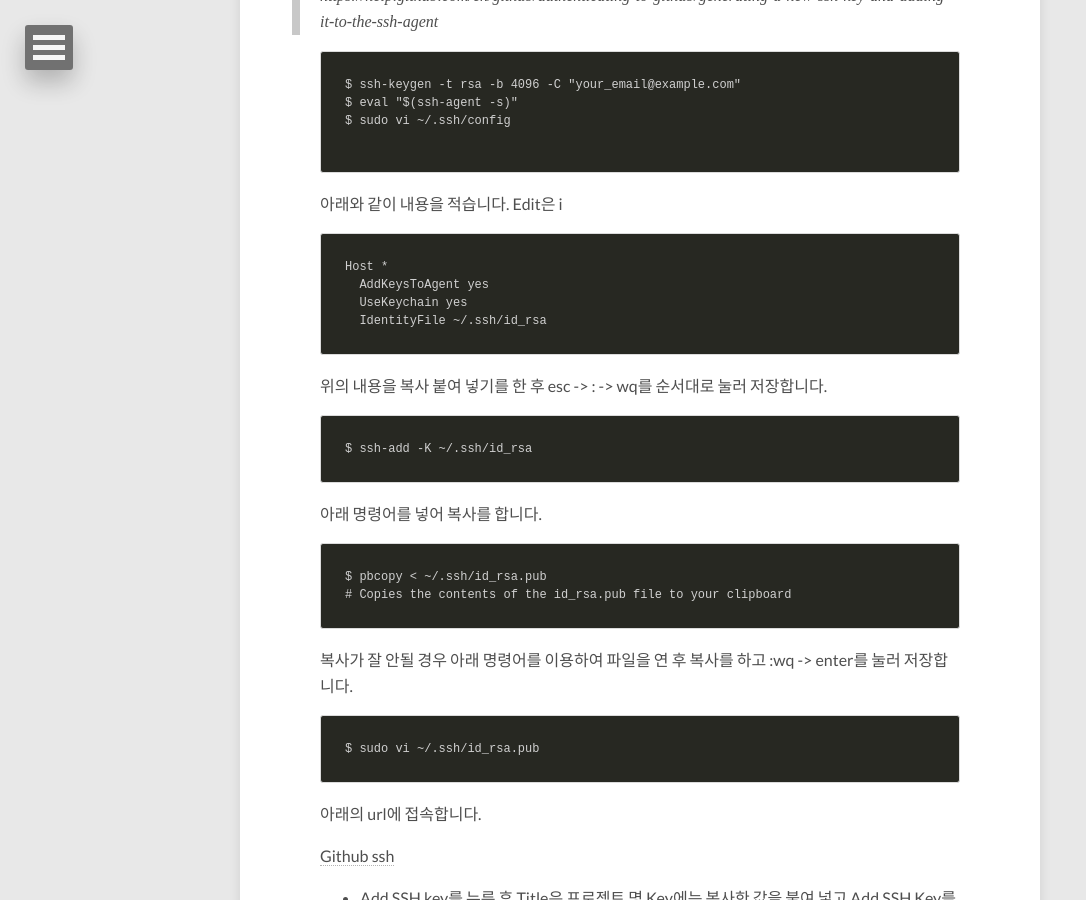
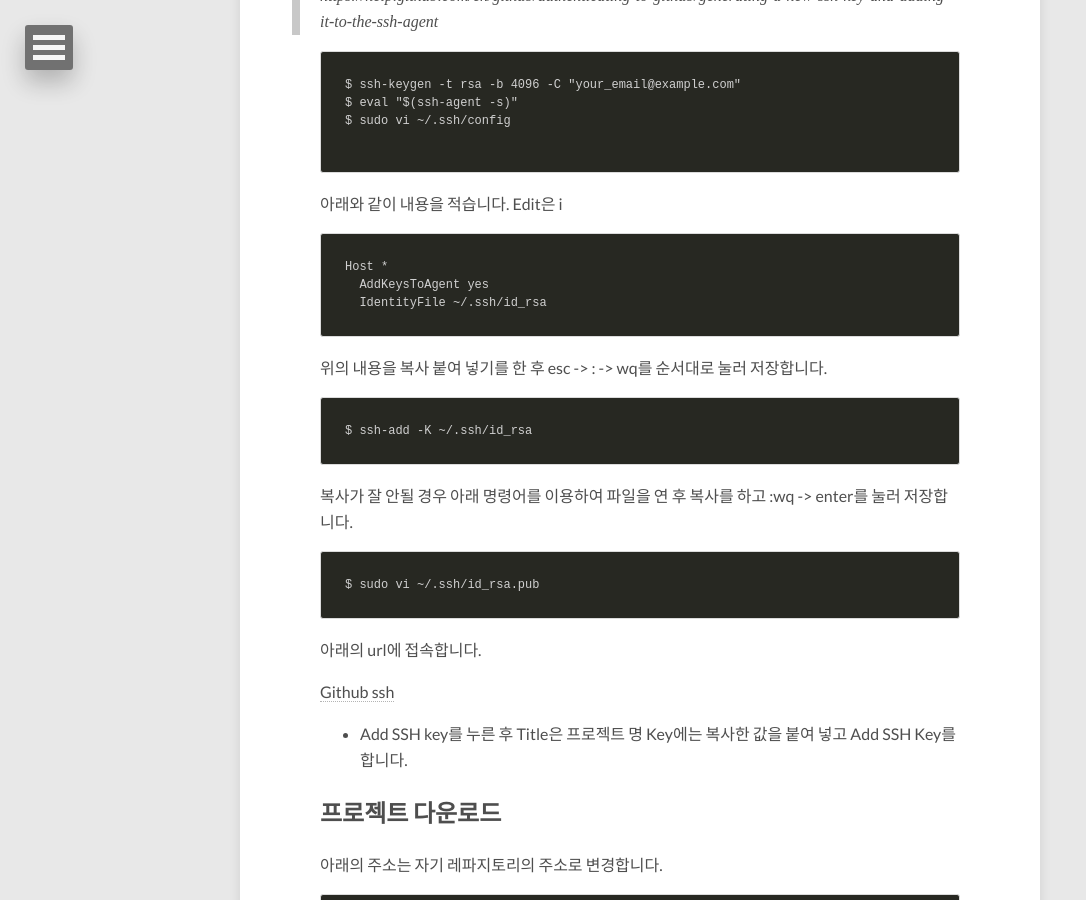
Before and after one commit to Isaccchoi/Isaccchoi.github.io, a Jekyll site: the page built from _posts/2020-05-18-Django-EC2-배포설정.md, in a window 1280 px wide and 900 px high, scrolled down 1446 px. Shown: the whole window, without its empty margins (0-1086 px from the left). Built offline with Jekyll 4.4.1, drawn with Linux system fonts in a browser that asks for light colours; nearby versions of some CDN libraries; comment, search, counter and statistics services are not loaded.

Commit message:
ssh 코드 변경

````diff
--- a/_posts/2020-05-18-Django-EC2-배포설정.md
+++ b/_posts/2020-05-18-Django-EC2-배포설정.md
@@ -67,7 +67,6 @@ $ sudo vi ~/.ssh/config
 ```
 Host *
   AddKeysToAgent yes
-  UseKeychain yes
   IdentityFile ~/.ssh/id_rsa
 ```
 
@@ -75,13 +74,6 @@ Host *
 
 ```
 $ ssh-add -K ~/.ssh/id_rsa
-```
-
-아래 명령어를 넣어 복사를 합니다.
-
-```
-$ pbcopy < ~/.ssh/id_rsa.pub
-# Copies the contents of the id_rsa.pub file to your clipboard
 ```
 
 복사가 잘 안될 경우 아래 명령어를 이용하여 파일을 연 후 복사를 하고 :wq -> enter를 눌러 저장합니다.
````
